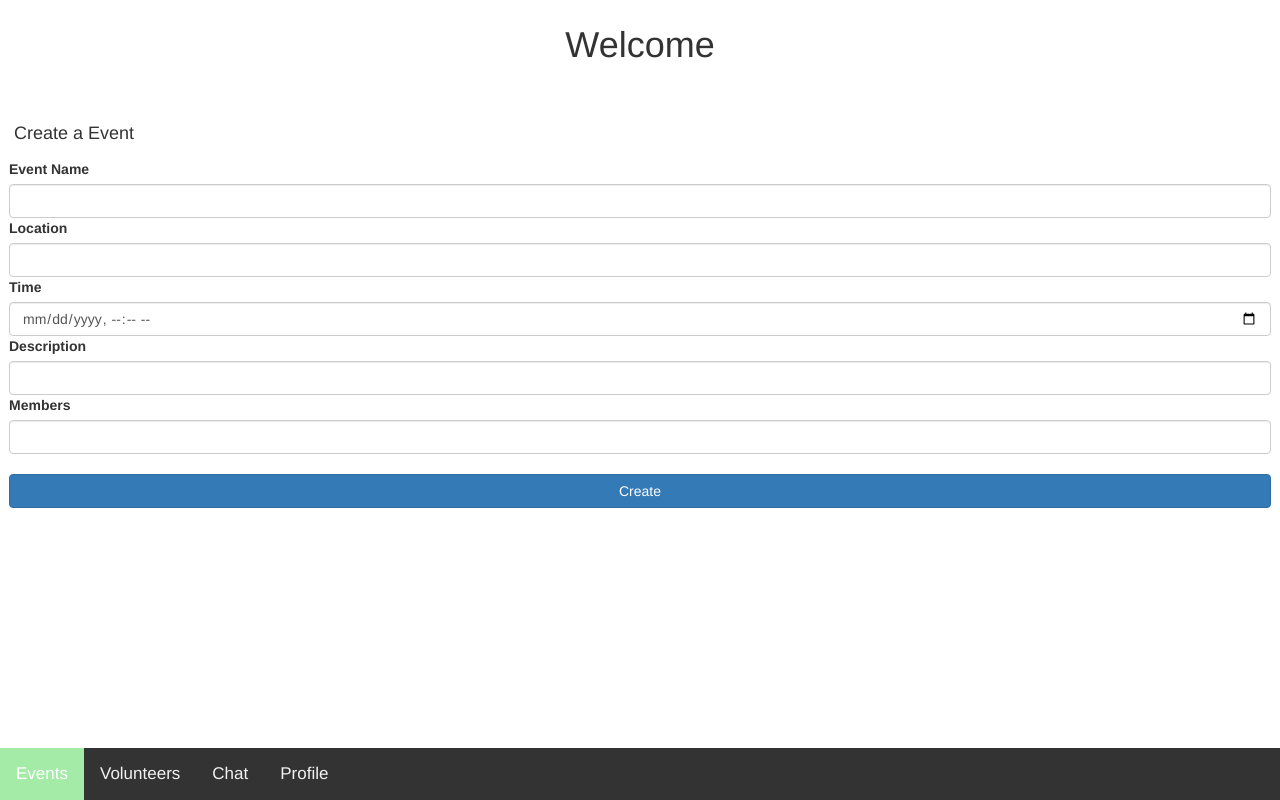
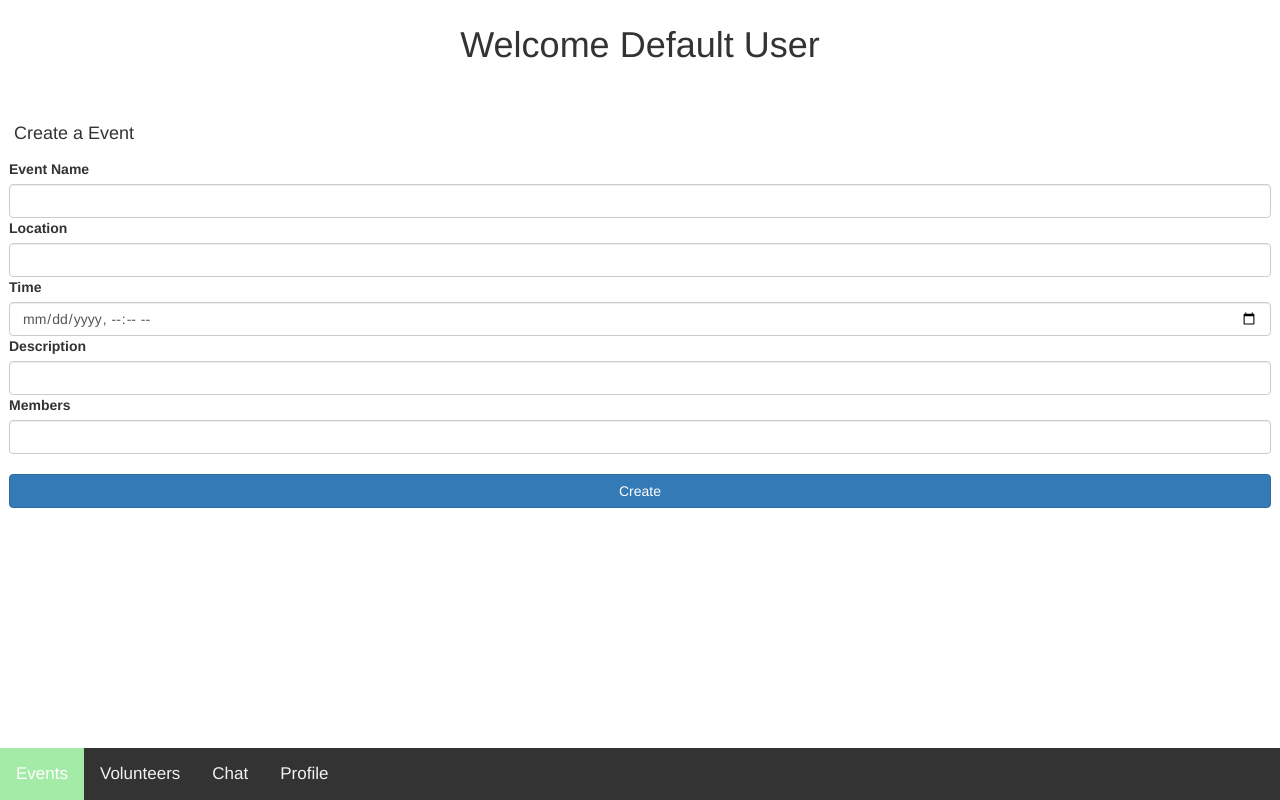
Before and after one commit to BugleVol/bugle-ui, a website: page www/createEvent.html in a window 1280 px wide. Drawn offline with nearby package versions, Linux system fonts and the light colour scheme.

Commit message:
fixed username in create event page

```diff
--- a/www/createEvent.html
+++ b/www/createEvent.html
@@ -19,7 +19,7 @@
     <div class='home active'>
 
         <div class='home__header center_text'>
-            <h1>Welcome {{user.name}}</h1>
+            <h1>Welcome {{user.uName}}</h1>
         </div>
 
         <div  class='home__content my_container'>
```
